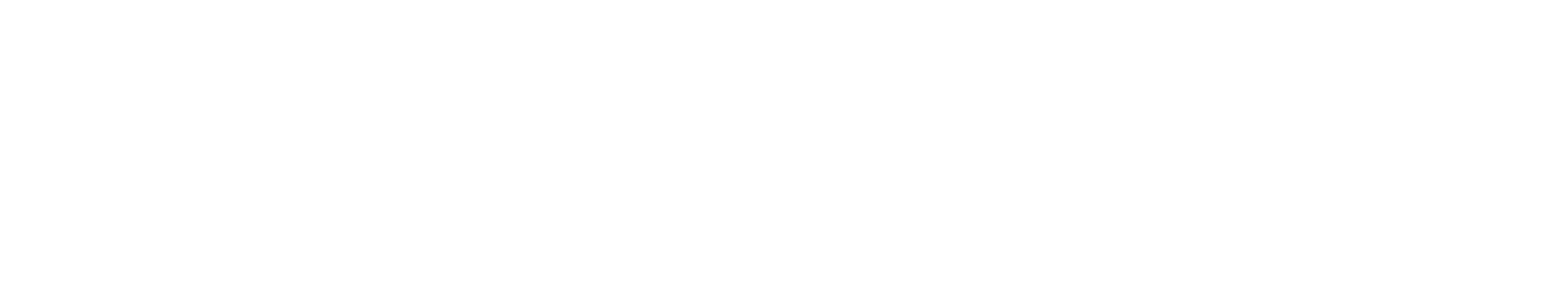
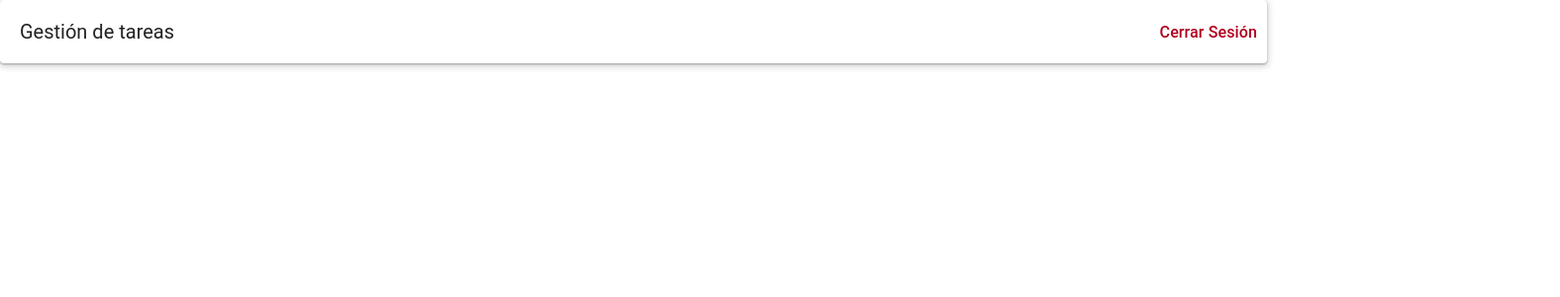
Before and after one commit to MartinArayaGaete/BDA-Control_2, a Vue app in the folder frontend/: page /home/tasks/add in a window 1280 px wide. Before the commit this address had no page. Shown: the top 300 px of the page at 99% size, 1576 px wide, since content can reach past the window. Built offline with nearby package versions, Linux system fonts and the light colour scheme; no server answers.

Commit message:
Se modifico la estructura arquitectural del Frontend, añadiendo la capa de layouts, agregando el layout de Home, permitiendo tener componentes en comun a lo largo de los hijos, se agrego un mapa interactivo basico de prueba y su dependencia con maplibre.

```diff
--- a/frontend/package.json
+++ b/frontend/package.json
@@ -9,6 +9,7 @@
     "preview": "vite preview"
   },
   "dependencies": {
+    "maplibre-gl": "^5.24.0",
     "vue": "^3.4.0",
     "vue-router": "^4.4.0",
     "vuetify": "^4.0.7"
--- a/frontend/src/App.vue
+++ b/frontend/src/App.vue
@@ -1,7 +1,5 @@
 <template>
   <v-app>
-    <v-main>
-      <router-view />
-    </v-main>
+    <router-view />
   </v-app>
 </template>
--- /dev/null
+++ b/frontend/src/components/MapReadOnly.vue
@@ -0,0 +1,54 @@
+<template>
+  <div ref="mapContainer" class="map-container"></div>
+</template>
+
+<script setup lang="ts">
+import { onMounted, onUnmounted, ref } from "vue";
+import maplibregl, { type Map } from "maplibre-gl";
+
+const mapContainer = ref<HTMLDivElement | null>(null);
+let map: Map | null = null;
+
+onMounted(() => {
+  if (!mapContainer.value) return;
+
+  map = new maplibregl.Map({
+    container: mapContainer.value,
+    style: "https://tiles.openfreemap.org/styles/bright",
+    center: [-70.6693, -33.4489], // Santiago: [lng, lat]
+    zoom: 11,
+  });
+
+  map.addControl(new maplibregl.NavigationControl(), "top-right");
+
+  const popup = new maplibregl.Popup().setHTML(`
+    <strong>Santiago</strong>
+    <br />
+    Punto inicial del mapa
+  `);
+
+  new maplibregl.Marker()
+    .setLngLat([-70.6693, -33.4489])
+    .setPopup(popup)
+    .addTo(map);
+
+  map.on("click", (event) => {
+    console.log("Longitud:", event.lngLat.lng);
+    console.log("Latitud:", event.lngLat.lat);
+  });
+});
+
+onUnmounted(() => {
+  map?.remove();
+  map = null;
+});
+</script>
+
+<style scoped>
+.map-container {
+  width: 200%;
+  height: 1000px;
+  border-radius: 12px;
+  overflow: hidden;
+}
+</style>
--- /dev/null
+++ b/frontend/src/components/NavBar.vue
@@ -0,0 +1,20 @@
+<template>
+    <v-app-bar :elevation="2" rounded>
+        <v-app-bar-title>Gestión de tareas</v-app-bar-title>
+        <v-spacer></v-spacer>
+        <v-btn size="Large" @click="goLogin" color="error" class="ml-2">
+          Cerrar Sesión
+        </v-btn>
+    </v-app-bar>
+</template>
+
+<script setup>
+import { useRouter } from "vue-router";
+
+const router = useRouter();
+
+function goLogin() {
+  localStorage.removeItem("isAuth");
+  router.push({ name: "login" });
+}
+</script>
--- /dev/null
+++ b/frontend/src/layouts/HomeLayout.vue
@@ -0,0 +1,10 @@
+<template>
+  <NavBar />
+  <v-main>
+    <router-view />
+  </v-main>
+</template>
+
+<script setup>
+import NavBar from "../components/NavBar.vue";
+</script>
--- a/frontend/src/views/HomeView.vue
+++ b/frontend/src/views/HomeView.vue
@@ -1,15 +1,27 @@
 <template>
   <main class="page">
-    <h1>Principal</h1>
-    <p>Buenas, aun no hay nada, vuelva en 15 minutos, si no hay nada lealo de nuevo.</p>
-    <v-btn class="logout" color="primary" variant="elevated" @click="goLogin">
-      Cerrar sesion
-    </v-btn>
+    <v-container>
+      <v-row>
+
+        <v-col>
+          <v-sheet class="pa-2">
+          </v-sheet>
+        </v-col>
+
+        <v-col>
+          <v-sheet class="pa-2">
+            <MapReadOnly />
+          </v-sheet>
+        </v-col>
+
+      </v-row>
+    </v-container>
   </main>
 </template>
 
 <script setup>
 import { useRouter } from "vue-router";
+import MapReadOnly from "../components/MapReadOnly.vue";
 
 const router = useRouter();
 
--- a/frontend/src/views/LoginView.vue
+++ b/frontend/src/views/LoginView.vue
@@ -1,8 +1,10 @@
 <template>
-  <main class="page">
-    <h1>Login</h1>
-    <LoginForm />
-  </main>
+  <v-main>
+    <main class="page">
+      <h1>Login</h1>
+      <LoginForm />
+    </main>
+  </v-main>
 </template>
 
 <script setup>
--- a/frontend/src/views/RegisterView.vue
+++ b/frontend/src/views/RegisterView.vue
@@ -1,8 +1,10 @@
 <template>
-  <main class="page">
-    <h1>Registro</h1>
-    <RegisterForm />
-  </main>
+  <v-main>
+    <main class="page">
+      <h1>Registro</h1>
+      <RegisterForm />
+    </main>
+  </v-main>
 </template>
 
 <script setup>
```
Also changed, not shown: frontend/src/router/index.js (+11 -1 lines), frontend/src/layouts/LoginLayout.vue (added), 2 other files (tests, documents, lock files or other folders).
